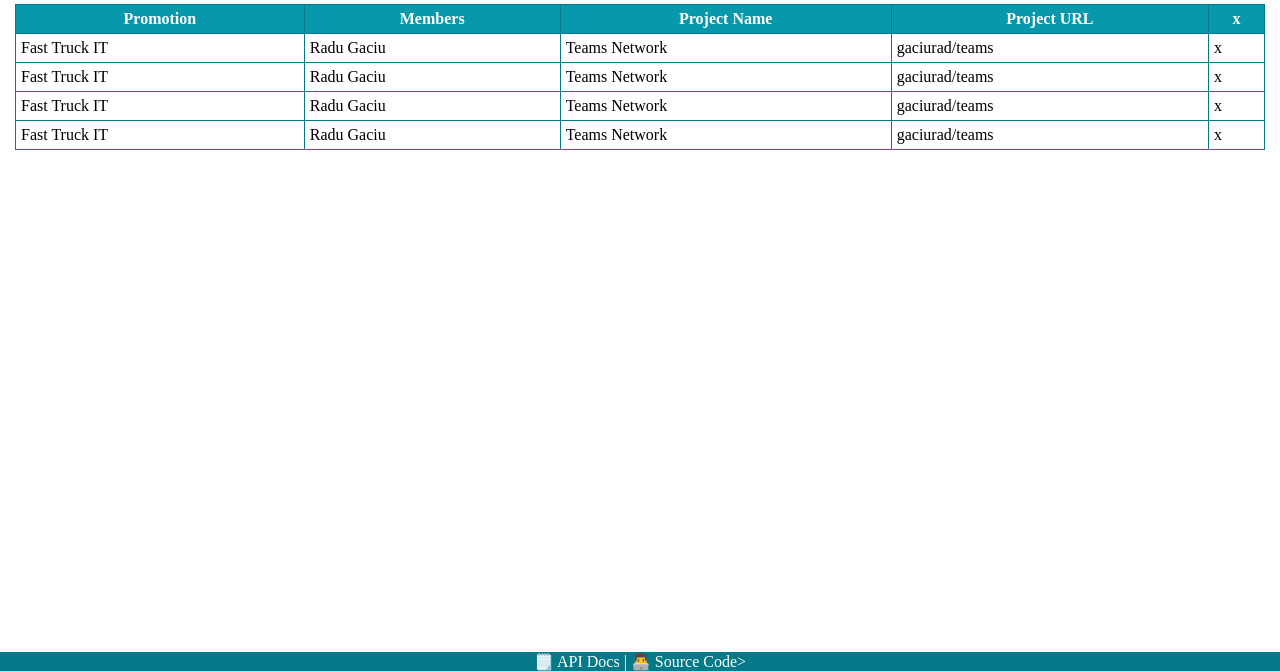
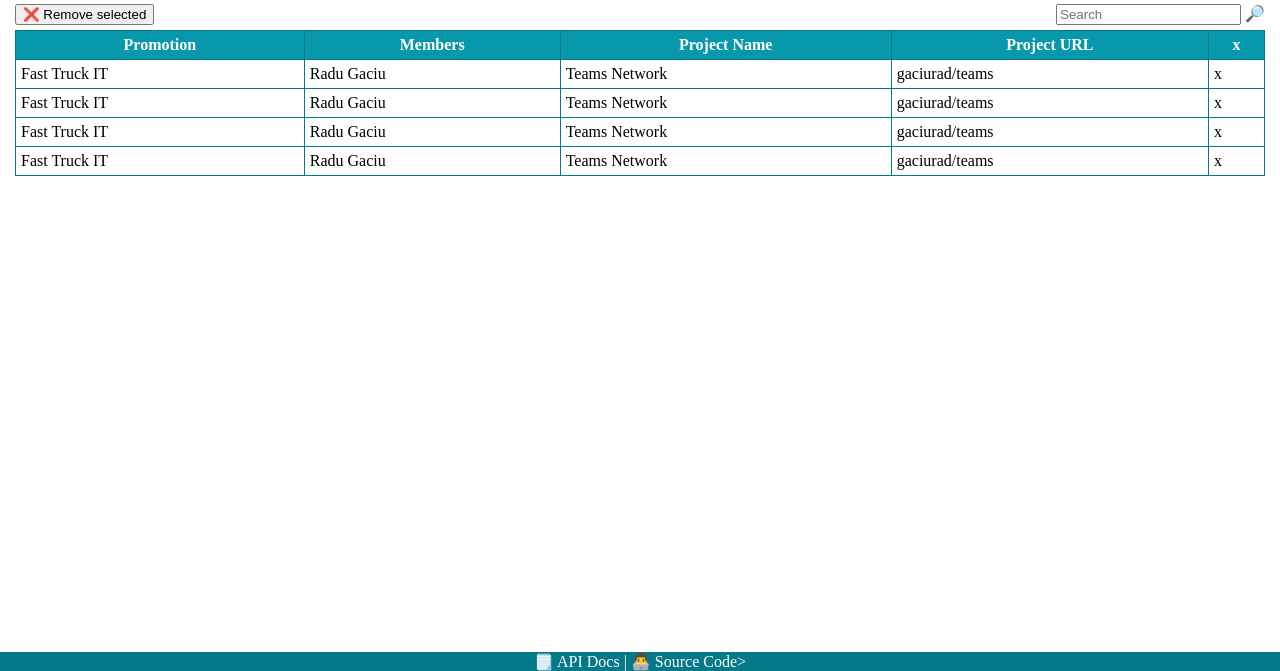
Before and after one commit to GaciuRadu/teams-networking, a website built with webpack: page src/index.html in a window 1280 px wide. Shown: the part 129-800 px from the top of the page. Built offline with nearby package versions, Linux system fonts and the light colour scheme.

Commit message:
add tbar

```diff
--- a/src/index.html
+++ b/src/index.html
@@ -20,6 +20,17 @@
     </header>
 
     <section>
+      <div class="tbar">
+        <div>
+          <button>❌ Remove selected</button>
+        </div>
+        <div class="tfill"></div>
+        <div>
+          <input placeholder="Search" type="search" name="search" id="search" />
+          🔎
+        </div>
+      </div>
+
       <table id="teamsTable">
         <thead>
           <tr>
--- a/src/style.css
+++ b/src/style.css
@@ -54,6 +54,15 @@ body > section {
   align-items: center;
   background: linear-gradient(45deg, #0798abfa, transparent);
 }
+
+.tbar {
+  display: flex;
+  padding: 0 0 5px 0;
+}
+.tfill {
+  flex: 1;
+}
+
 #teamsTable {
   border-collapse: collapse;
   width: 100%;
```
